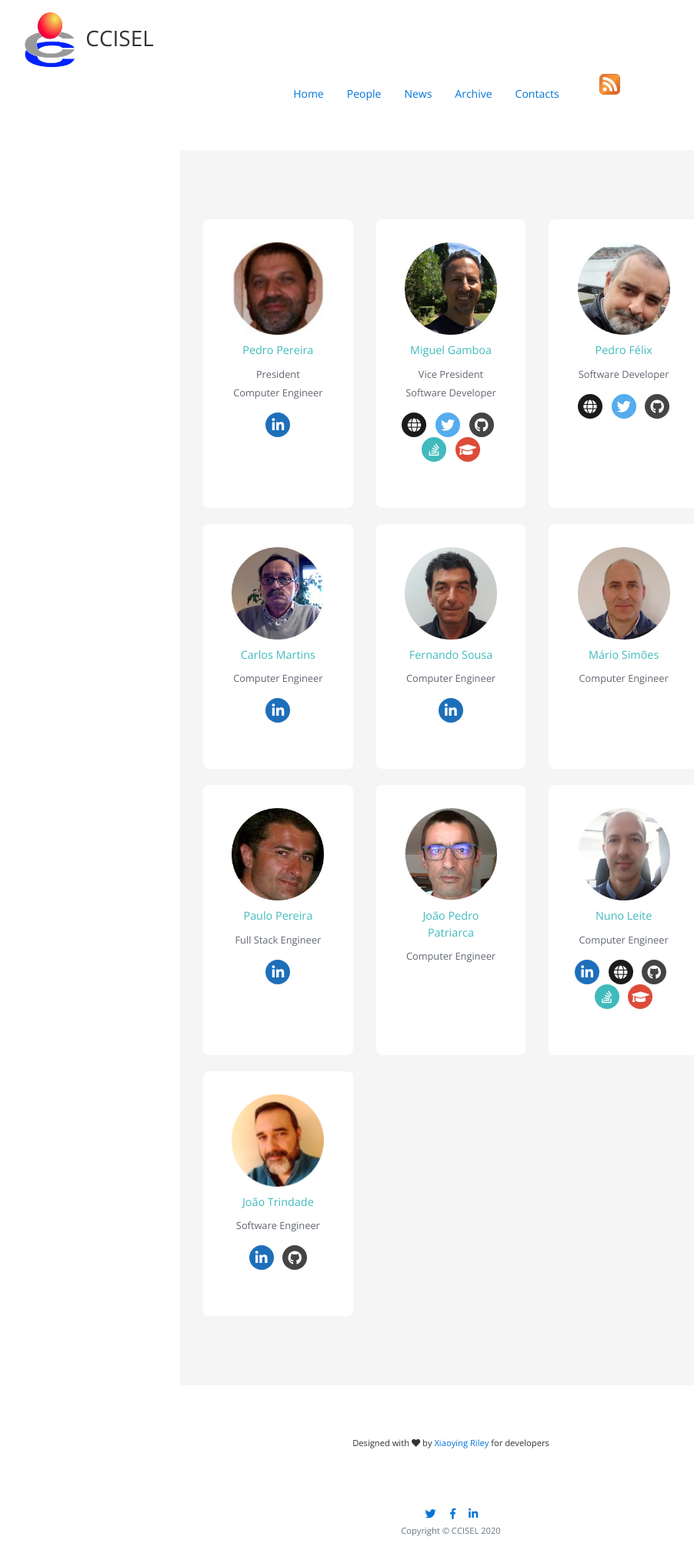
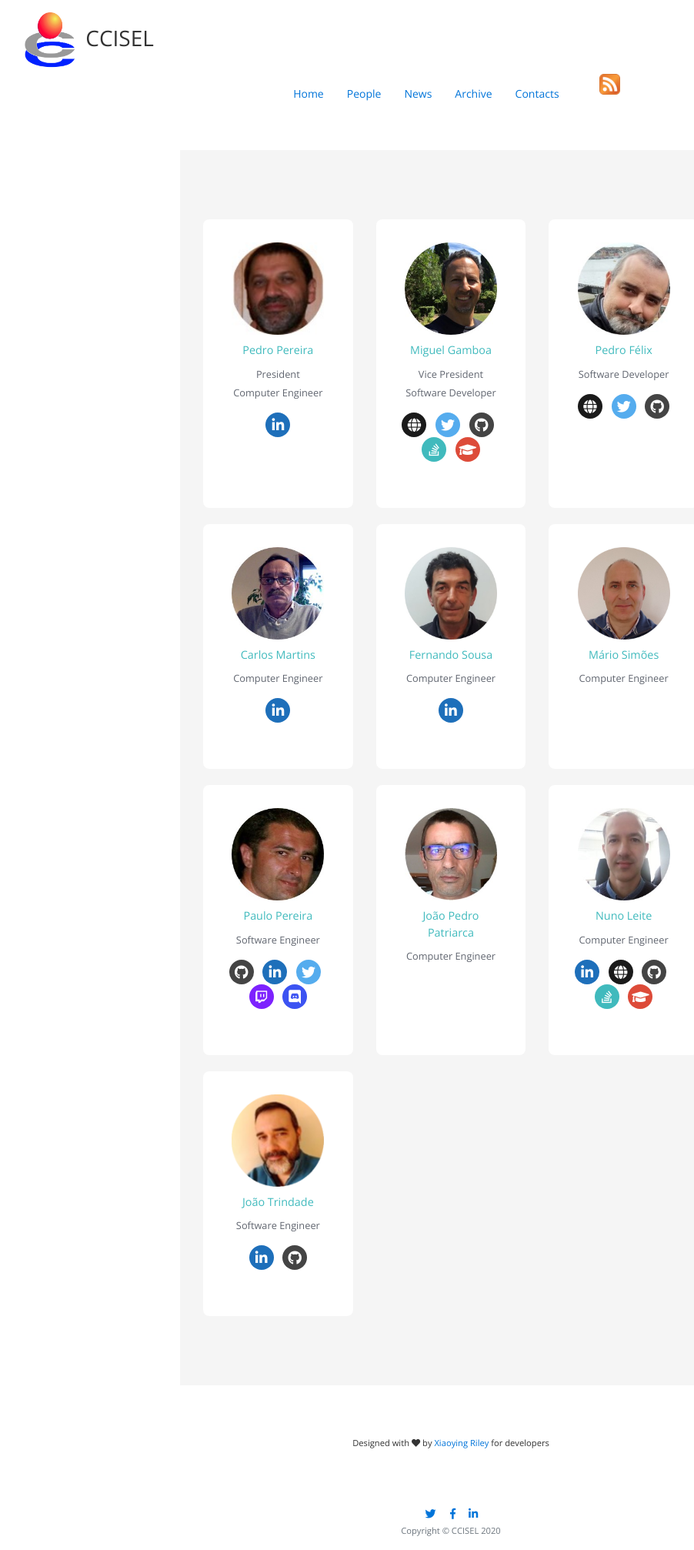
Before and after one commit to jpatri/ccisel.github.io, a Jekyll site: the page built from people.html, in a window 1280 px wide. Shown: the whole page at 77% size, without its empty margins (54-956 px from the left). Built offline with Jekyll 4.4.1, drawn with Linux system fonts in a browser that asks for light colours.

Commit message:
Updates Paulo Pereira card

```diff
--- a/_includes/team/palbp.html
+++ b/_includes/team/palbp.html
@@ -6,9 +6,13 @@
 
         <div class="member-content">
             <h3 class="member-name"><small>Paulo Pereira</small></h3>
-            <div class="member-title"><small>Full Stack Engineer</small></div>
+            <div class="member-title"><small>Software Engineer</small></div>
             <ul class="social list-inline">
-                <li class="list-inline-item"><a class="linkedin" href="https://www.linkedin.com/in/palbp/" target="_blank"><i class="fab fa-linkedin-in"></i></a></li>
+              <li class="list-inline-item"><a class="github" href="https://github.com/palbp" target="_blank"><i class="fab fa-github"></i></a></li>
+              <li class="list-inline-item"><a class="linkedin" href="https://www.linkedin.com/in/palbp/" target="_blank"><i class="fab fa-linkedin-in"></i></a></li>
+              <li class="list-inline-item"><a class="twitter" href="https://twitter.com/palbp" target="_blank"><i class="fab fa-twitter"></i></a></li>
+              <li class="list-inline-item"><a class="twitch" href="https://www.twitch.tv/paulo_pereira" target="_blank"><i class="fab fa-twitch"></i></a></li>
+              <li class="list-inline-item"><a class="discord" href="https://discord.gg/dYgjGUG" target="_blank"><i class="fab fa-discord"></i></a></li>
             </ul>
         </div><!--//member-content-->
     </div><!--//item-inner-->
--- a/css/styles.css
+++ b/css/styles.css
@@ -933,6 +933,15 @@ a:focus {
   background: #1a1a1a;
 }
 
+.team-section .social a.twitch {
+  background: #7d22fe;
+}
+
+.team-section .social a.discord {
+  background: #3c53f2;
+}
+
+
 .team-section .social a.medium:hover {
   background: #000;
 }
```
